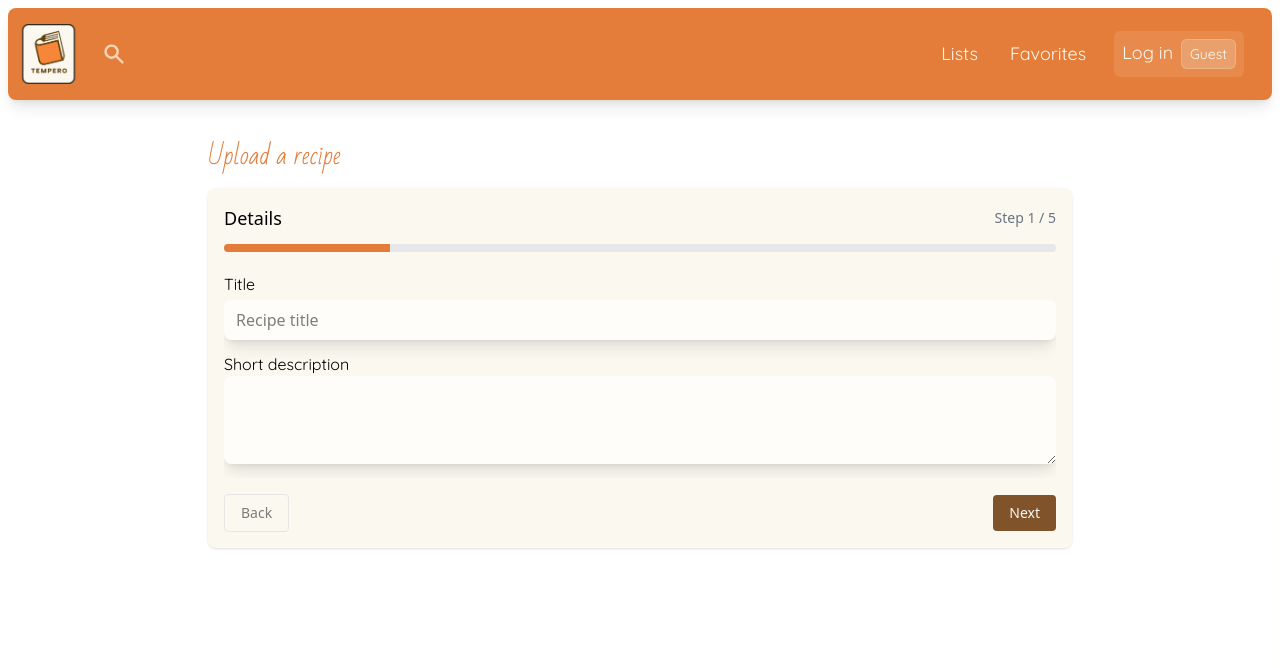
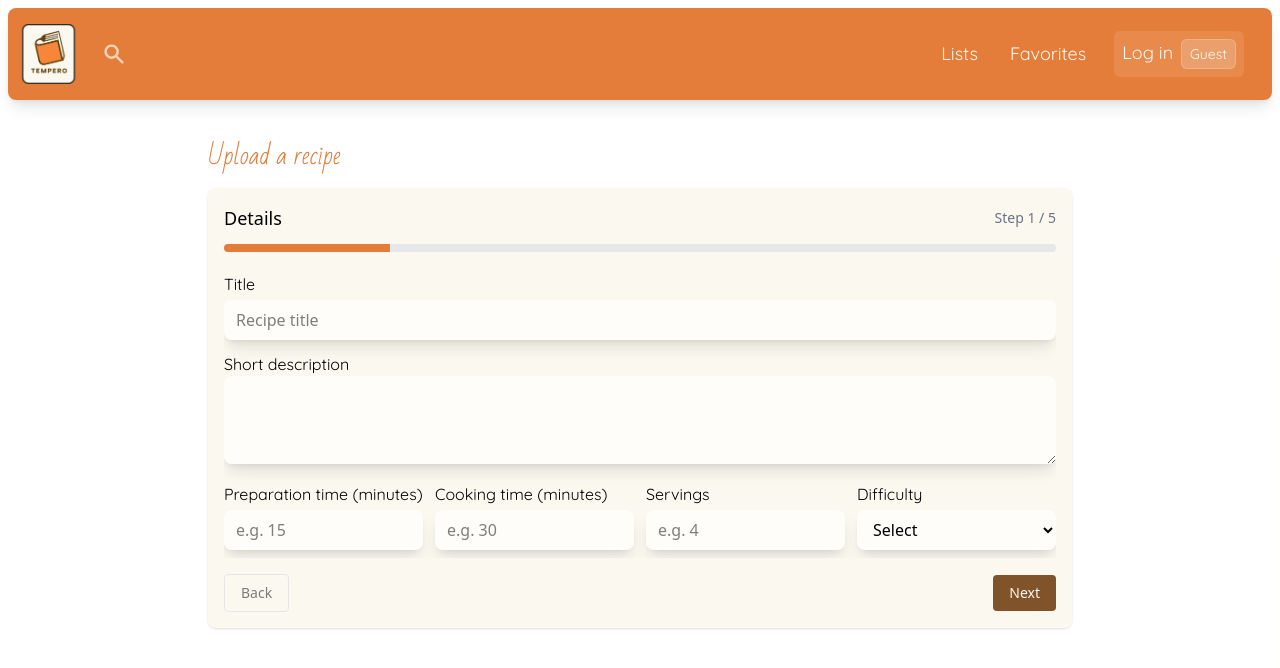
Before and after one commit to MESW-LES-2025/Tempero, a React (Vite) app in the folder tempero/: page /Tempero/upload-recipe in a window 1280 px wide. Shown: the top 668 px of the page. Built offline with nearby package versions, Linux system fonts and the light colour scheme.

Commit message:
upload working without tags

```diff
--- a/tempero/src/pages/UploadRecipePage.tsx
+++ b/tempero/src/pages/UploadRecipePage.tsx
@@ -1,6 +1,8 @@
 import { useMemo, useState } from "react";
 import type { ChangeEvent } from "react";
 import { UploadRecipeProvider, useUploadRecipe } from "../utils/UploadRecipeContext";
+import { supabase } from "../config/supabaseClient";
+import { useNavigate } from "react-router-dom";
 
 function makeId() {
     return `${Date.now()}-${Math.random().toString(36).slice(2)}`;
@@ -29,6 +31,78 @@ function DetailsStep() {
                     rows={3}
                 />
             </label>
+
+            <div className="grid grid-cols-2 sm:grid-cols-4 gap-3">
+                <label className="block">
+                    <div className="font-heading mb-1">Preparation time (minutes)</div>
+                    <input
+                        type="number"
+                        min={0}
+                        value={form.preparation_time ?? ""}
+                        onChange={(e) =>
+                            setForm((p) => ({
+                                ...p,
+                                preparation_time: e.target.value ? parseInt(e.target.value, 10) : null,
+                            }))
+                        }
+                        className="w-full rounded-lg border px-3 py-2 outline-none shadow-lg bg-white/70 focus:ring-1 focus:ring-main focus:shadow-main/20 border-none transition-all duration-200 ease-in-out"
+                        placeholder="e.g. 15"
+                    />
+                </label>
+
+                <label className="block">
+                    <div className="font-heading mb-1">Cooking time (minutes)</div>
+                    <input
+                        type="number"
+                        min={0}
+                        value={form.cooking_time ?? ""}
+                        onChange={(e) =>
+                            setForm((p) => ({
+                                ...p,
+                                cooking_time: e.target.value ? parseInt(e.target.value, 10) : null,
+                            }))
+                        }
+                        className="w-full rounded-lg border px-3 py-2 outline-none shadow-lg bg-white/70 focus:ring-1 focus:ring-main focus:shadow-main/20 border-none transition-all duration-200 ease-in-out"
+                        placeholder="e.g. 30"
+                    />
+                </label>
+
+                <label className="block">
+                    <div className="font-heading mb-1">Servings</div>
+                    <input
+                        type="number"
+                        min={1}
+                        value={form.servings ?? ""}
+                        onChange={(e) =>
+                            setForm((p) => ({
+                                ...p,
+                                servings: e.target.value ? parseInt(e.target.value, 10) : null,
+                            }))
+                        }
+                        className="w-full rounded-lg border px-3 py-2 outline-none shadow-lg bg-white/70 focus:ring-1 focus:ring-main focus:shadow-main/20 border-none transition-all duration-200 ease-in-out"
+                        placeholder="e.g. 4"
+                    />
+                </label>
+
+                <label className="block">
+                    <div className="font-heading mb-1">Difficulty</div>
+                    <select
+                        value={form.difficulty ?? ""}
+                        onChange={(e) =>
+                            setForm((p) => ({
+                                ...p,
+                                difficulty: e.target.value ? parseInt(e.target.value, 10) : null,
+                            }))
+                        }
+                        className="w-full rounded-lg border px-3 py-2 outline-none shadow-lg bg-white/70 focus:ring-1 focus:ring-main focus:shadow-main/20 border-none transition-all duration-200 ease-in-out"
+                    >
+                        <option value="">Select</option>
+                        {Array.from({ length: 10 }, (_, i) => i + 1).map((n) => (
+                            <option key={n} value={String(n)}>{n} {n===1? '— Very easy' : n===10? '— Very hard' : ''}</option>
+                        ))}
+                    </select>
+                </label>
+            </div>
         </div>
     );
 }
@@ -37,7 +111,8 @@ function IngredientsStep() {
     const { form, setForm } = useUploadRecipe();
 
     function addIngredient() {
-        setForm((p) => ({ ...p, ingredients: [...p.ingredients, { id: makeId(), name: "", amount: "", unit: "", note: "" }] }));
+        // amount is now a number | null
+        setForm((p) => ({ ...p, ingredients: [...p.ingredients, { id: makeId(), name: "", amount: 1, unit: "", note: "" }] }));
     }
     function updateIngredient(idx: number, patch: Partial<any>) {
         setForm((p) => {
@@ -63,9 +138,15 @@ function IngredientsStep() {
                                 placeholder="Ingredient"
                             />
                             <input
+                                type="number"
+                                min={0}
+                                step="any"
                                 className="w-20 rounded-lg border px-3 py-2 outline-none shadow-lg bg-white/70 focus:ring-1 focus:ring-main focus:shadow-main/20 border-none transition-all duration-200 ease-in-out"
-                                value={ing.amount}
-                                onChange={(e) => updateIngredient(i, { amount: e.target.value })}
+                                value={ing.amount ?? ""}
+                                onChange={(e) => {
+                                    const v = e.target.value;
+                                    updateIngredient(i, { amount: v === "" ? null : parseFloat(v) });
+                                }}
                                 placeholder="Amt"
                             />
                             <input
@@ -81,7 +162,6 @@ function IngredientsStep() {
                             value={ing.note}
                             onChange={(e) => updateIngredient(i, { note: e.target.value })}
                             placeholder="Note (optional)"
-
                         />
                     </div>
                 ))}
@@ -168,10 +248,18 @@ function MediaStep() {
 
 function ReviewStep() {
     const { form } = useUploadRecipe();
+    const prep = form.preparation_time != null ? `${form.preparation_time} minutes` : "—";
+    const cook = form.cooking_time != null ? `${form.cooking_time} minutes` : "—";
+    const difficulty = form.difficulty != null ? `${form.difficulty}` : "—";
+
     return (
         <div className="space-y-3">
             <h3 className="font-medium">Preview</h3>
             <div className="text-sm text-gray-700"><strong>Title:</strong> {form.title || "—"}</div>
+            <div className="text-sm text-gray-700"><strong>Preparation time:</strong> {prep}</div>
+            <div className="text-sm text-gray-700"><strong>Cooking time:</strong> {cook}</div>
+            <div className="text-sm text-gray-700"><strong>Servings:</strong> {form.servings ?? "—"}</div>
+            <div className="text-sm text-gray-700"><strong>Difficulty:</strong> {difficulty}</div>
             <div className="text-sm text-gray-700"><strong>Ingredients:</strong> {form.ingredients.length} items</div>
             <div className="text-sm text-gray-700"><strong>Steps:</strong> {form.steps.length} steps</div>
             <div className="text-sm text-gray-700"><strong>Image:</strong> {form.imageFile ? form.imageFile.name : "None"}</div>
@@ -194,19 +282,43 @@ function UploadFormInner() {
     const [stepIndex, setStepIndex] = useState(0);
     const [errors, setErrors] = useState<string[]>([]);
     const StepComp = useMemo(() => STEPS[stepIndex].comp, [stepIndex]);
+    const navigate = useNavigate();
 
     function validateStep(index: number) {
         const msgs: string[] = [];
         if (index === 0) {
             if (!form.title || form.title.trim() === "") msgs.push("Title is required.");
-            if(!form.short_description || form.short_description.trim() === "") msgs.push("Short description is required.");
+            if (!form.short_description || form.short_description.trim() === "") msgs.push("Short description is required.");
+
+            // Preparation time validation
+            if (form.preparation_time === null || form.preparation_time === undefined || Number.isNaN(Number(form.preparation_time))) {
+                msgs.push("Preparation time is required.");
+            } else if (typeof form.preparation_time === "number" && form.preparation_time < 0) {
+                msgs.push("Preparation time must be a positive number.");
+            }
+
+            // Cooking time validation
+            if (form.cooking_time === null || form.cooking_time === undefined || Number.isNaN(Number(form.cooking_time))) {
+                msgs.push("Cooking time is required.");
+            } else if (typeof form.cooking_time === "number" && form.cooking_time < 0) {
+                msgs.push("Cooking time must be a positive number.");
+            }
+
+            // Difficulty validation
+            if (form.difficulty === null || form.difficulty === undefined || form.difficulty === "") {
+                msgs.push("Difficulty is required.");
+            } else if (typeof form.difficulty === "number" && (form.difficulty < 1 || form.difficulty > 10)) {
+                msgs.push("Difficulty must be between 1 and 10.");
+            }
         }
         if (index === 1) {
             if (!form.ingredients || form.ingredients.length === 0) msgs.push("Add at least one ingredient.");
             else {
                 form.ingredients.forEach((ing, i) => {
                     if (!ing.name || ing.name.trim() === "") msgs.push(`Ingredient ${i + 1}: name is required.`);
-                    if (!ing.amount || ing.amount.trim() === "") msgs.push(`Ingredient ${i + 1}: amount is required.`);
+                    // amount is numeric | null
+                    if (ing.amount === null || ing.amount === undefined || ing.amount <= 0) msgs.push(`Ingredient ${i + 1}: amount is required.`);
+                    else if (typeof ing.amount === "number" && Number.isNaN(ing.amount)) msgs.push(`Ingredient ${i + 1}: amount must be a number.`);
                 });
             }
         }
@@ -247,9 +359,75 @@ function UploadFormInner() {
             return;
         }
         setErrors([]);
-        // placeholder: implement upload
-        console.log("submit recipe", form);
+        try {
+    // Get current user from Supabase auth
+    const { data: { user }, error: userError } = await supabase.auth.getUser();
+    if (userError || !user) {
+      setErrors(["You must be logged in to upload a recipe."]);
+      return;
     }
+    // 1) Build the payload that matches ONLY the recipes table columns
+    const recipePayload = {
+      title: form.title,
+      authorId: user.id,
+      short_description: form.short_description ,
+      image_url: form.imageFile ?? null,
+      prep_time: form.preparation_time ,
+      cook_time: form.cooking_time ,
+      servings: form.servings,
+      difficulty: form.difficulty,
+    };
+
+    // 2) Insert into recipes and get the new recipe id back
+    const { data: inserted, error: recipeError } = await supabase
+      .from("recipes")
+      .insert([recipePayload])
+      .select("id")
+      .single();
+
+    if (recipeError) throw recipeError;
+
+    const recipeId = inserted.id;
+
+    // 3) Insert ingredients (if you have a recipe_ingredients table)
+    if (form.ingredients.length > 0) {
+      const ingredientRows = form.ingredients.map((ing) => ({
+        recipe_id: recipeId,
+        name: ing.name,
+        amount: ing.amount,
+        unit: ing.unit,
+        notes: ing.note ?? null,
+      }));
+
+      const { error: ingredientsError } = await supabase
+        .from("recipe-ingredients")
+        .insert(ingredientRows);
+
+      if (ingredientsError) throw ingredientsError;
+    }
+
+    // 4) Insert steps
+    if (form.steps.length > 0) {
+      const stepRows = form.steps.map((step, index) => ({
+        recipe_id: recipeId,
+        index: index+1,
+        text: step.description,
+      }));
+
+      const { error: stepsError } = await supabase
+        .from("recipe-steps")
+        .insert(stepRows);
+
+      if (stepsError) throw stepsError;
+    }
+
+    // navigate to the newly created recipe page
+    navigate(`/recipes/${recipeId}`);
+     } catch (err: any) {
+         console.error(err);
+         setErrors(["Something went wrong while saving the recipe."]);
+     }
+     }
 
     return (
         <div className="rounded-lg bg-bright/90 p-4 shadow-sm flex flex-col min-h-90 max-h-[70vh]">
--- a/tempero/src/utils/UploadRecipeContext.tsx
+++ b/tempero/src/utils/UploadRecipeContext.tsx
@@ -1,6 +1,6 @@
 import { createContext, useContext, useState } from "react";
 
-export type UploadIngredient = { id?: string; name: string; amount?: string; unit?: string; note?: string };
+export type UploadIngredient = { id?: string; name: string; amount: number; unit?: string; note?: string };
 export type UploadStep = { id?: string; index: number; description: string };
 export type UploadForm = {
   title: string;
```
